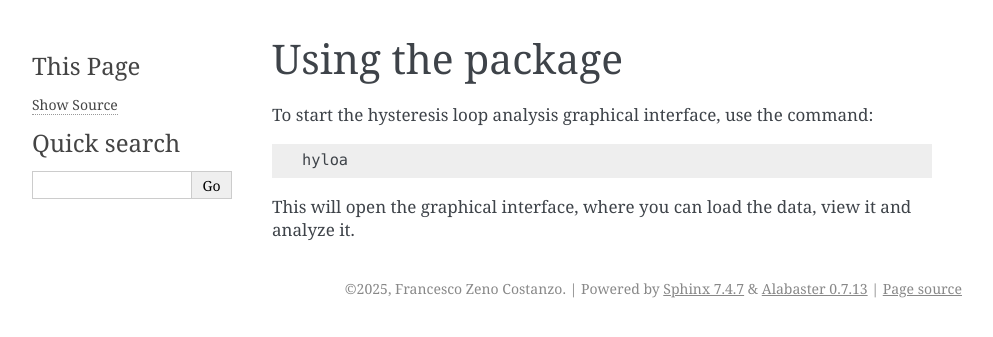
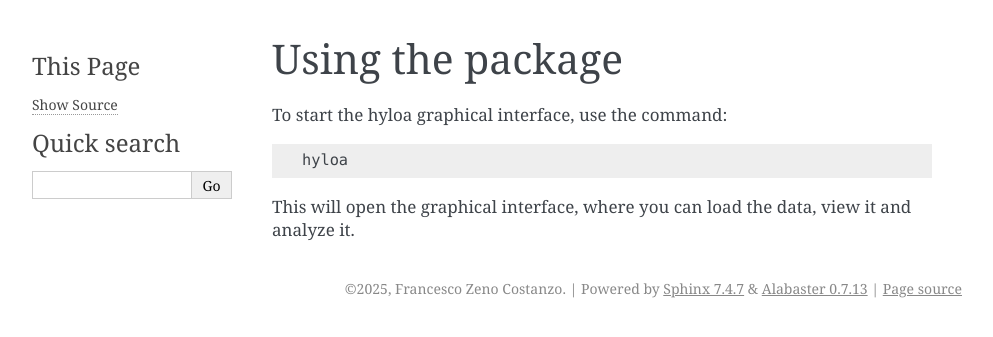
Before and after one commit to Francesco-Zeno-Costanzo/hyloa, a Sphinx documentation site: the page built from docs/usage.rst, in a window 1280 px wide. Shown: the top 337 px of the page, without its empty margins (148-1141 px from the left). Built offline with Sphinx 7.4.7, drawn with Linux system fonts in a browser that asks for light colours.

Commit message:
analyzer is better than analysis

```diff
--- a/docs/index.rst
+++ b/docs/index.rst
@@ -7,7 +7,7 @@
 HYLOA - Documentation
 ========================================
 
-Welcome to the official documentation of **HYsteresis LOop Analysis**, a software for analyzing hysteresis loops.
+Welcome to the official documentation of **HYsteresis LOop Analyzer**, a software for analyzing hysteresis loops.
 
 .. image:: _static/hysteresis_logo.png
    :scale: 30%
--- a/docs/installation.rst
+++ b/docs/installation.rst
@@ -23,6 +23,6 @@ If you're on Windows and prefer not to use the terminal, simply:
 
    .. code-block:: none
 
-      run_ha.bat
+      setup.bat
 
 This will automatically install everything you need and create a desktop shortcut to launch the GUI.
--- a/docs/usage.rst
+++ b/docs/usage.rst
@@ -2,7 +2,7 @@
 Using the package
 ===========================
 
-To start the hysteresis loop analysis graphical interface, use the command:
+To start the hyloa graphical interface, use the command:
 
 .. code-block:: bash
 
--- a/setup.py
+++ b/setup.py
@@ -2,7 +2,7 @@ from setuptools import setup, find_packages
 
 setup(
     name="hyloa",
-    version="1.2.7",
+    version="1.2.8",
     author="Francesco Zeno Costanzo",
     author_email="zenofrancesco99@gmail.com",
     description="Un pacchetto per l'analisi dei cicli di isteresi",
```
Also changed, not shown: README.md (+10 -2 lines).
